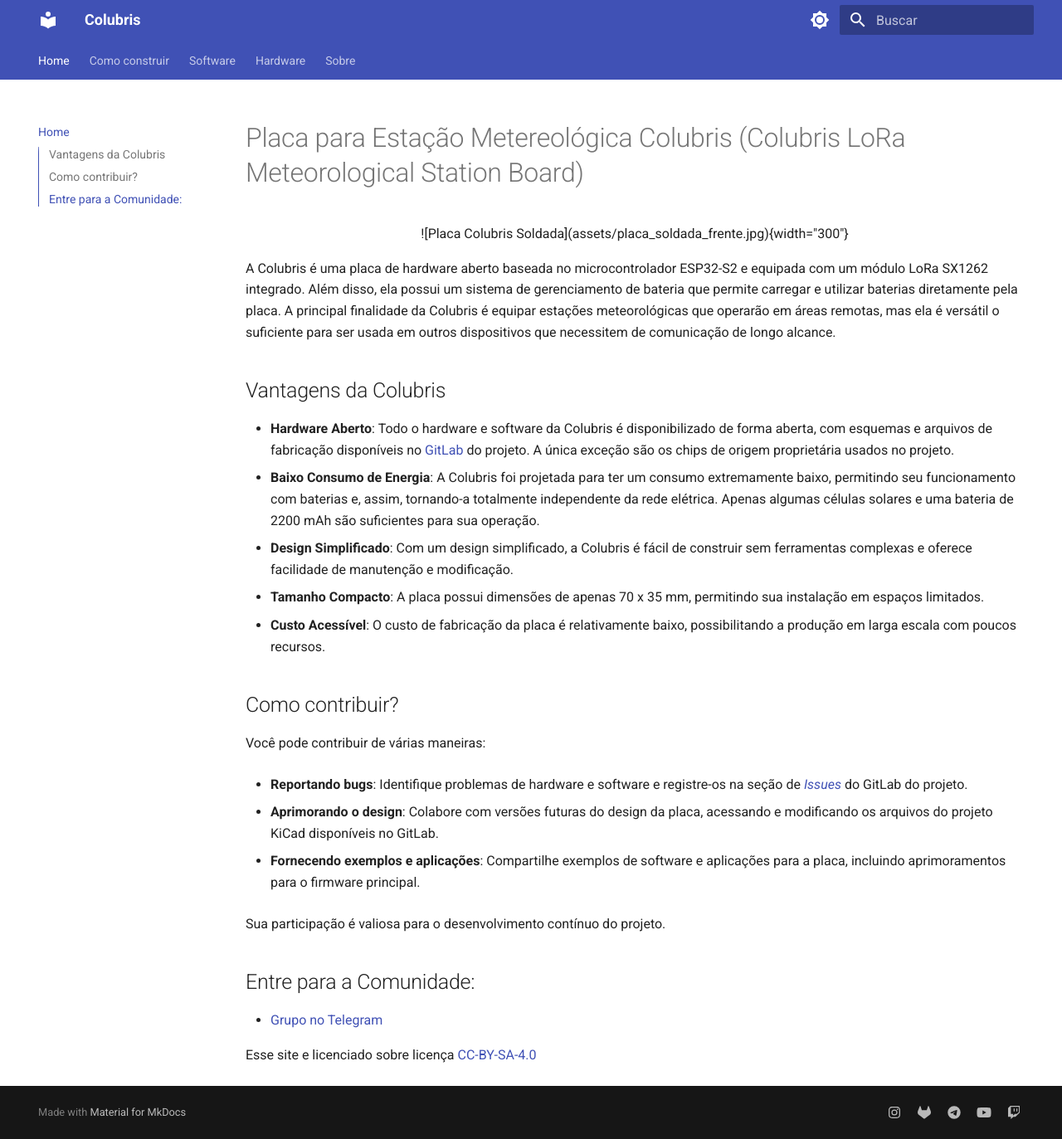
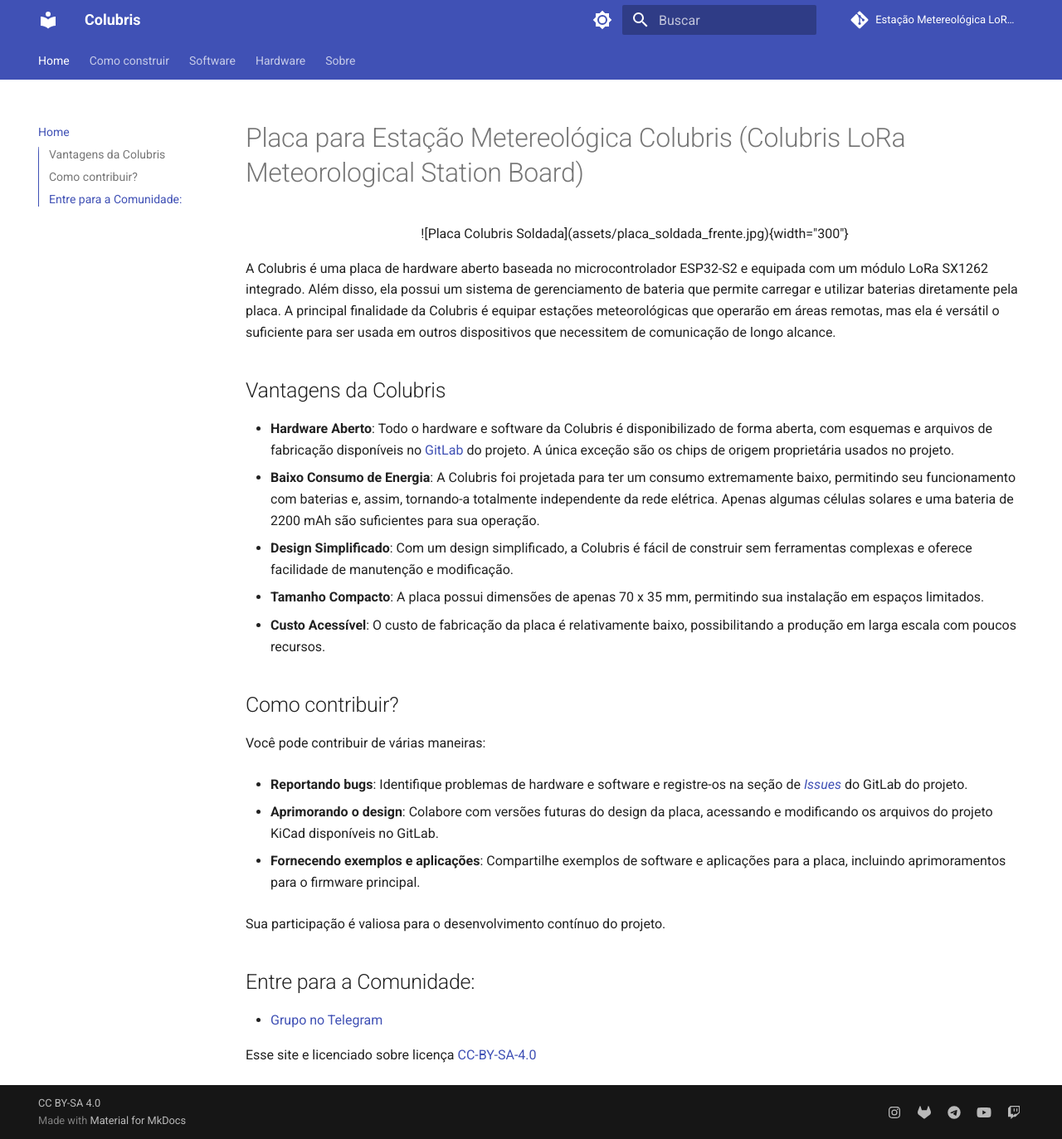
Before and after one commit to Unicamp-Odhin/colubris, an MkDocs documentation site: the page built from docs/src/index.md, in a window 1280 px wide and 1373 px high. Shown: the whole window at 83% size. Built offline with MkDocs 1.6.1 and Material for MkDocs 9.7.7, drawn with Linux system fonts in a browser that asks for light colours; comment, search, counter and statistics services are not loaded.

Commit message:
alterando arquivo de configuração do MKDOCS

```diff
--- a/docs/mkdocs.yml
+++ b/docs/mkdocs.yml
@@ -3,6 +3,9 @@
 site_dir: ../public
 site_author: Julio Nunes Avelar
 site_description: Estação meteorológica LoRaWAN, baseada no microcontrolador ESP32S2 e no módulo LoRa SX1262.
+repo_name: Estação Metereológica LoRaWAN - Colubris
+repo_url: https://gitlab.com/embarcacoes/estacao-metereologica-lorawan
+copyright: CC BY-SA 4.0
 nav:
   - Home: index.md
   - Como construir: build.md
```
